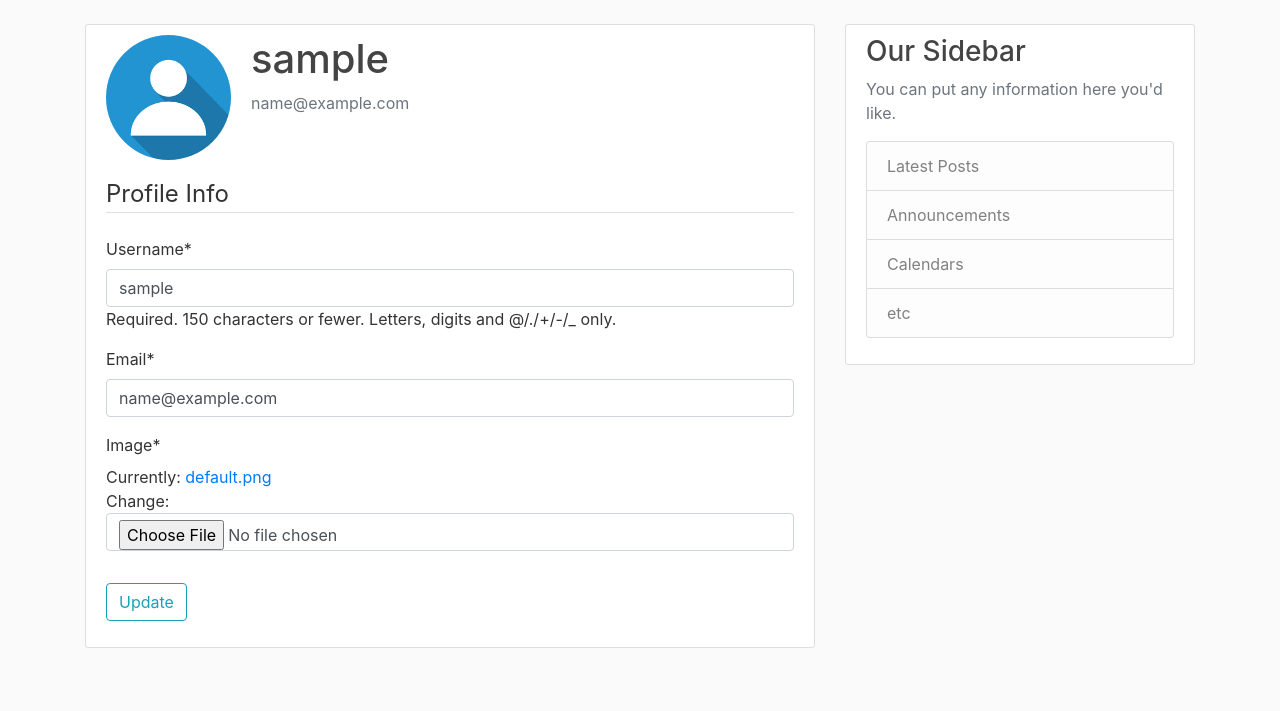
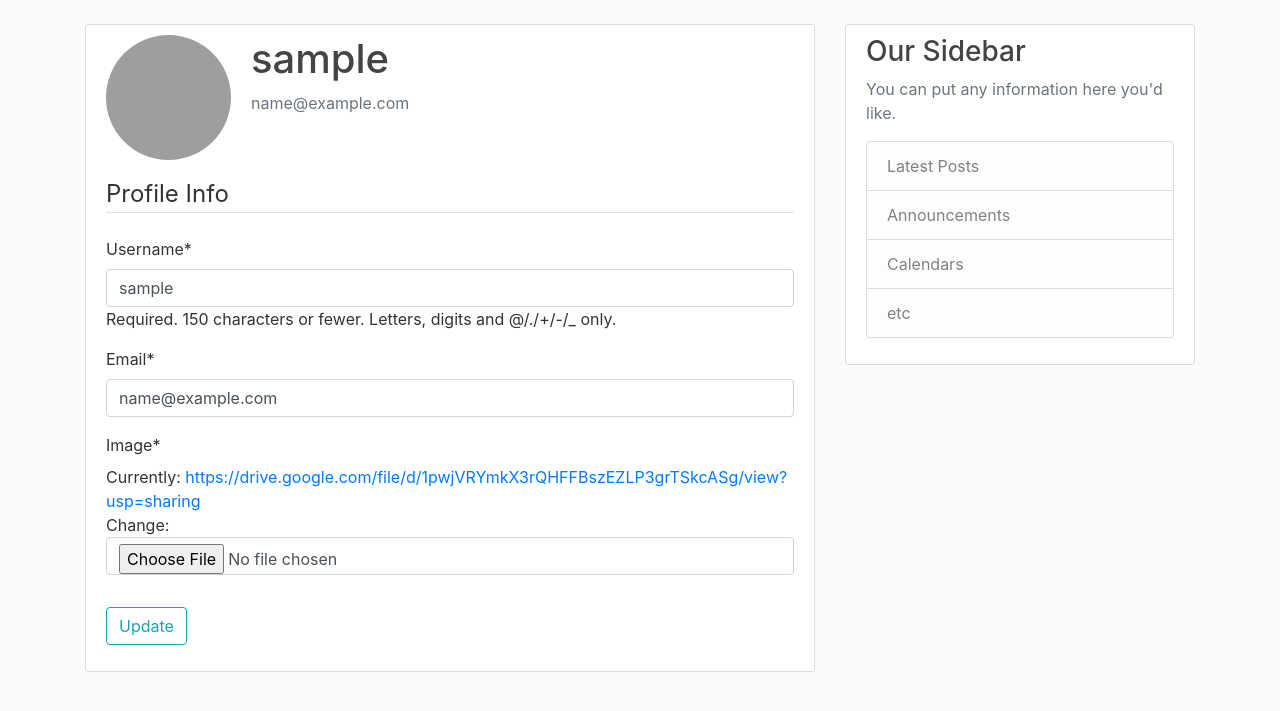
Before and after one commit to LadyHergon/server_py, a Django app: page /profile/ in a window 1280 px wide. Shown: the part 56-767 px from the top of the page. Run offline with Django 3.2, Linux system fonts and the light colour scheme; the visitor is signed in with stand-in values (Sample User, id 1); some libraries are stand-ins or nearby versions; grey boxes are pictures that could not be loaded.

Commit message:
image alt

```diff
--- a/users/models.py
+++ b/users/models.py
@@ -5,7 +5,7 @@ from PIL import Image
 
 class Profile(models.Model):
     user = models.OneToOneField(User, on_delete=models.CASCADE)
-    image = models.ImageField(default='default.png', upload_to ='profile_pics')
+    image = models.ImageField(default='https://drive.google.com/file/d/1pwjVRYmkX3rQHFFBszEZLP3grTSkcASg/view?usp=sharing', upload_to ='profile_pics')
 
     def __str__(self):
         return f'{self.user.username} Profile'
--- a/users/templates/users/profile.html
+++ b/users/templates/users/profile.html
@@ -3,7 +3,7 @@
 {% block content %}
     <div class="content-section">
       <div class="media">
-        <img class="rounded-circle account-img" src="{{ user.profile.image.url }}">
+        <img class="rounded-circle account-img" src="{{ user.profile.image.url }}" alt="https://drive.google.com/file/d/1pwjVRYmkX3rQHFFBszEZLP3grTSkcASg/view?usp=sharing">
         <div class="media-body">
           <h2 class="account-heading">{{ user.username }}</h2>
           <p class="text-secondary">{{ user.email }}</p>
```
